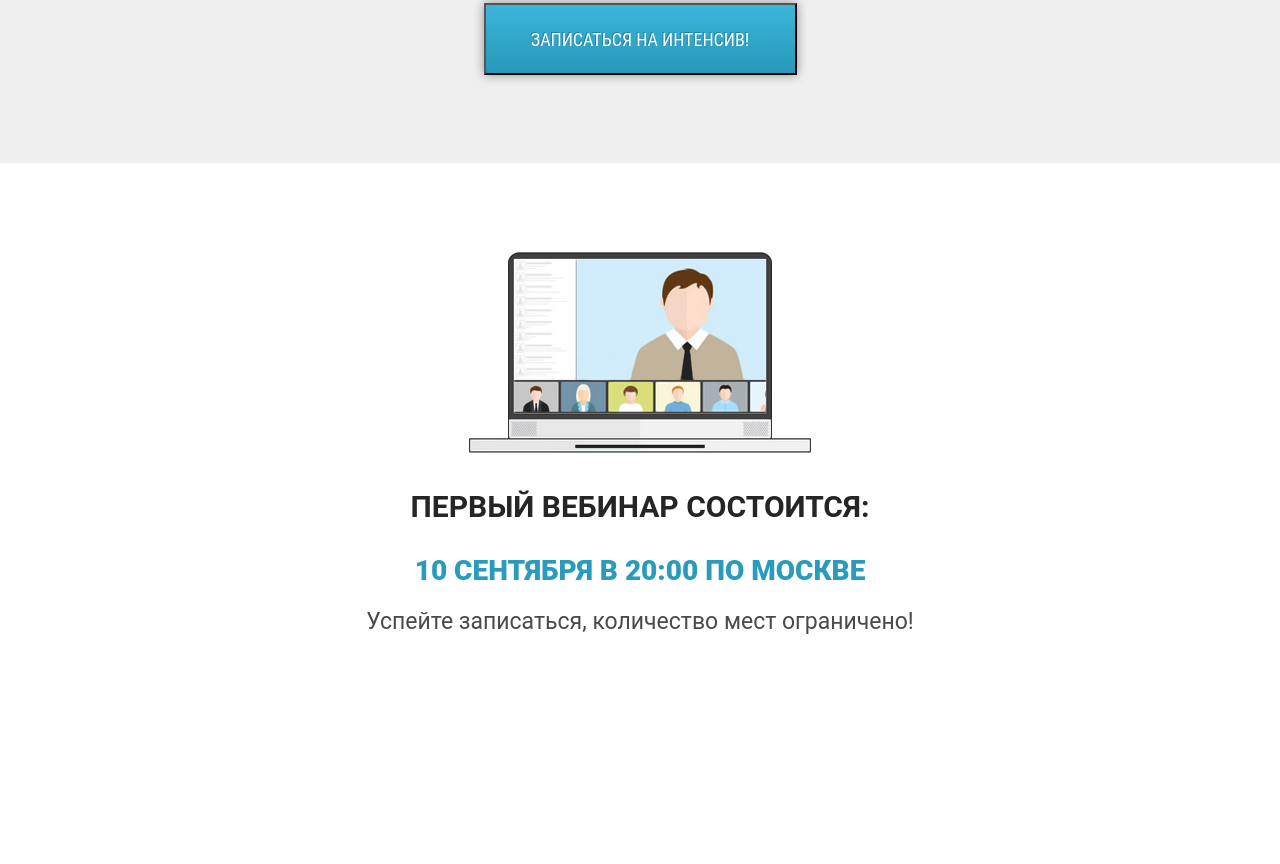
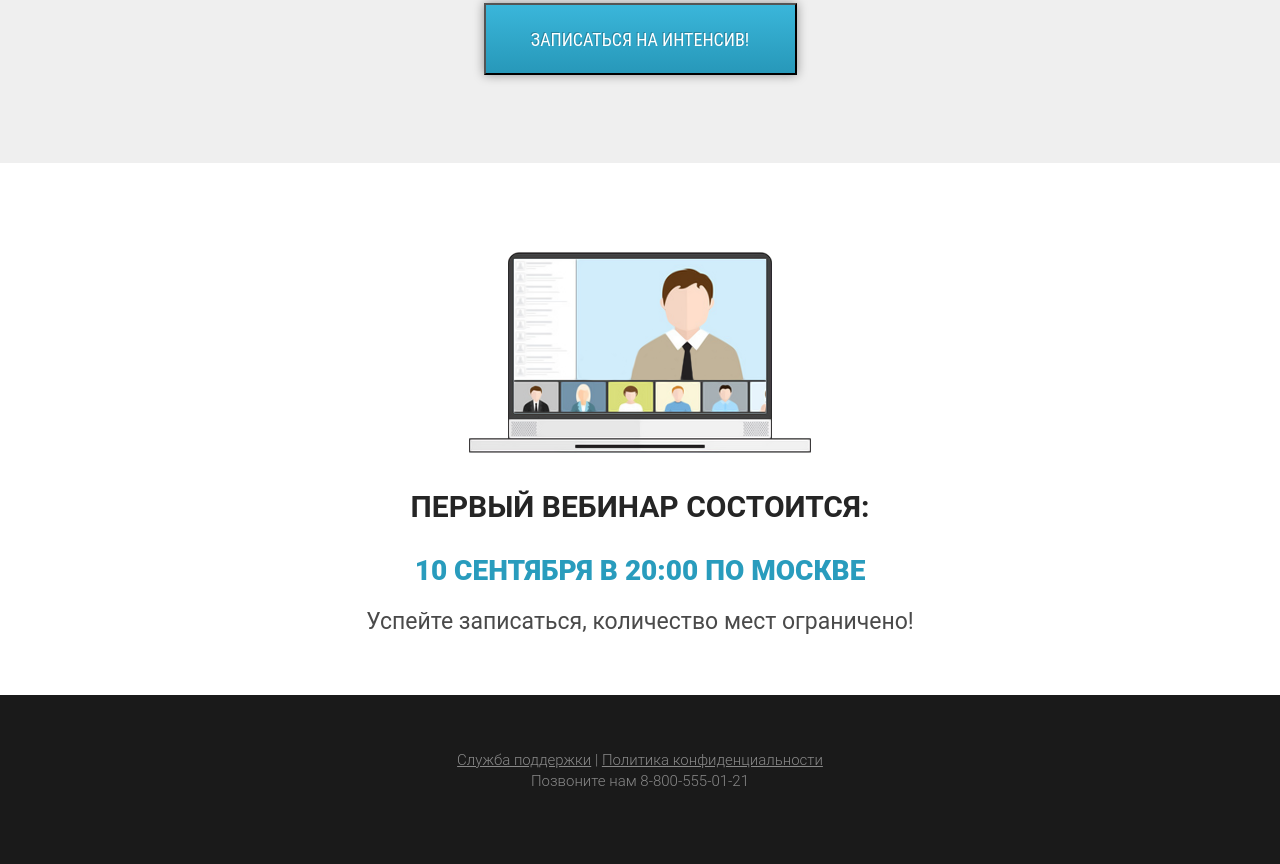
Before and after one commit to Ha1lowe3n/layout-wordpress, a website: page index.html in a window 1280 px wide. Shown: the part 2912-3776 px from the top of the page. Before the commit the page ends 3607 px from the top, so only its background shows below. Drawn offline with Linux system fonts and the light colour scheme.

Commit message:
add footer

```diff
--- a/css/style.css
+++ b/css/style.css
@@ -328,3 +328,23 @@ h2.title {
     margin-top: 25px;
 }
 /* section webinar */
+
+/* footer */
+footer {
+    height: 169px;
+    background: #1A1A1A;
+    padding: 55px 0 69px 0;
+
+    font-family: Roboto;
+    font-weight: 300;
+    font-size: 15px;
+    line-height: 21px;
+    color: #888888;
+    text-align: center;
+}
+
+footer a {
+    color: #888888;
+    text-decoration-line: underline;
+}
+/* footer */
--- a/index.html
+++ b/index.html
@@ -188,5 +188,14 @@
                 <p>Успейте записаться, количество мест ограничено!</p>
             </div>
         </section>
+
+        <footer>
+            <div class="container">
+                <a href="#">Служба поддержки</a>
+                |
+                <a href="#">Политика конфиденциальности</a>
+                <p>Позвоните нам 8-800-555-01-21</p>
+            </div>
+        </footer>
     </body>
 </html>
```
